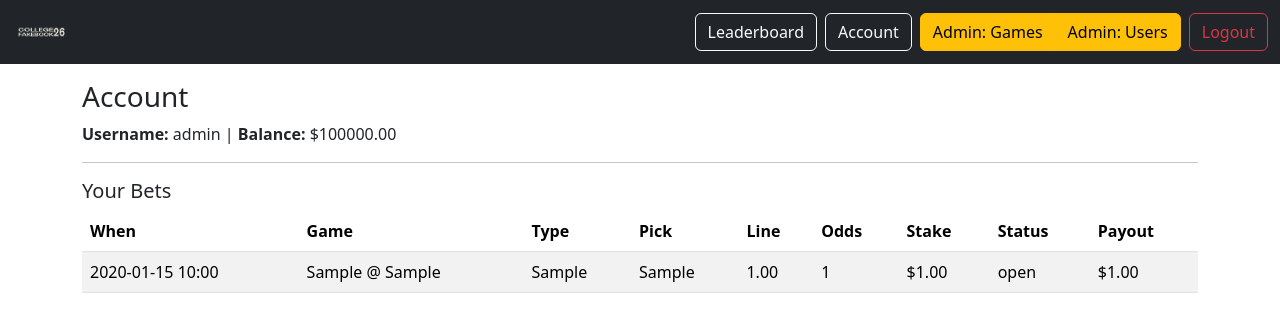
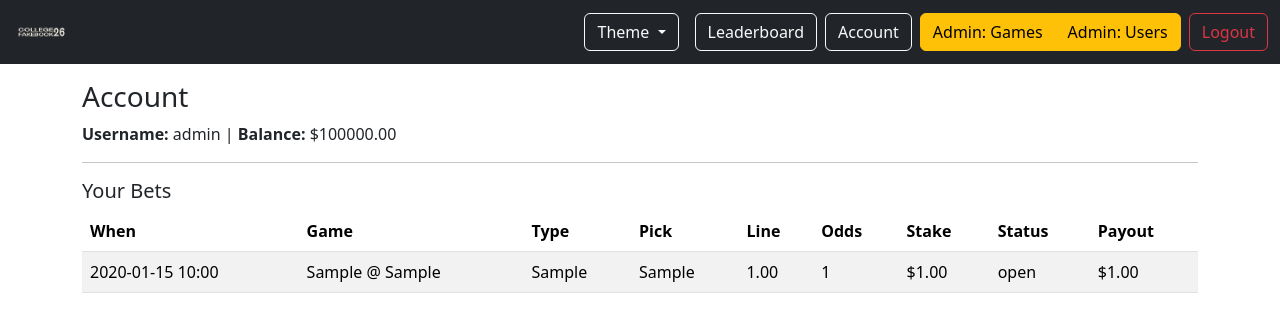
Before and after one commit to Viizorr/CFB26_Fakebook, a Flask app: page /account in a window 1280 px wide. Shown: the top 332 px of the page. Run offline with Flask 3, Linux system fonts and the light colour scheme; a user stored in the database is signed in; tables that the repository leaves empty hold one stand-in row (values such as "Sample post").

Commit message:
Updated base.html

```diff
--- a/templates/base.html
+++ b/templates/base.html
@@ -3,7 +3,19 @@
 <head>
   <meta charset="utf-8">
   <meta name="viewport" content="width=device-width, initial-scale=1">
+
   <title>CFB26 Fakebook</title>
+
+  <!-- Set theme early to avoid flash -->
+  <script>
+    (() => {
+      const stored = localStorage.getItem('theme') || 'auto';
+      const prefersDark = window.matchMedia('(prefers-color-scheme: dark)').matches;
+      const theme = stored === 'auto' ? (prefersDark ? 'dark' : 'light') : stored;
+      document.documentElement.setAttribute('data-bs-theme', theme);
+    })();
+  </script>
+
   <link rel="stylesheet" href="https://cdn.jsdelivr.net/npm/bootstrap@5.3.3/dist/css/bootstrap.min.css">
   <link rel="stylesheet" href="{{ url_for('static', filename='style.css') }}">
 </head>
@@ -25,6 +37,19 @@
 
       <div class="collapse navbar-collapse" id="mainNav">
         <div class="ms-auto d-flex flex-wrap gap-2">
+
+          <!-- Theme menu -->
+          <div class="dropdown me-2">
+            <button class="btn btn-outline-light dropdown-toggle" type="button" data-bs-toggle="dropdown" aria-expanded="false">
+              Theme
+            </button>
+            <ul class="dropdown-menu dropdown-menu-end">
+              <li><button class="dropdown-item" type="button" data-theme-value="auto">Auto</button></li>
+              <li><button class="dropdown-item" type="button" data-theme-value="dark">Dark</button></li>
+              <li><button class="dropdown-item" type="button" data-theme-value="light">Light</button></li>
+            </ul>
+          </div>
+
           <a class="btn btn-outline-light" href="{{ url_for('leaderboard') }}">Leaderboard</a>
           <a class="btn btn-outline-light" href="{{ url_for('account') }}">Account</a>
 
@@ -107,6 +132,29 @@
 
   <!-- Scripts at end of body -->
   <script src="https://cdn.jsdelivr.net/npm/bootstrap@5.3.3/dist/js/bootstrap.bundle.min.js"></script>
+
+  <!-- Dark mode toggler logic -->
+  <script>
+    (() => {
+      const setTheme = (value) => {
+        const prefersDark = window.matchMedia('(prefers-color-scheme: dark)').matches;
+        const theme = value === 'auto' ? (prefersDark ? 'dark' : 'light') : value;
+        document.documentElement.setAttribute('data-bs-theme', theme);
+        localStorage.setItem('theme', value);
+      };
+
+      document.querySelectorAll('[data-theme-value]').forEach(btn => {
+        btn.addEventListener('click', () => setTheme(btn.dataset.themeValue));
+      });
+
+      // Update automatically if user's OS theme changes while on Auto
+      window.matchMedia('(prefers-color-scheme: dark)').addEventListener('change', () => {
+        if ((localStorage.getItem('theme') || 'auto') === 'auto') setTheme('auto');
+      });
+    })();
+  </script>
+
+  <!-- Quick Pick logic (unchanged) -->
   <script>
     (() => {
       const off = new bootstrap.Offcanvas('#betSlip');
```
